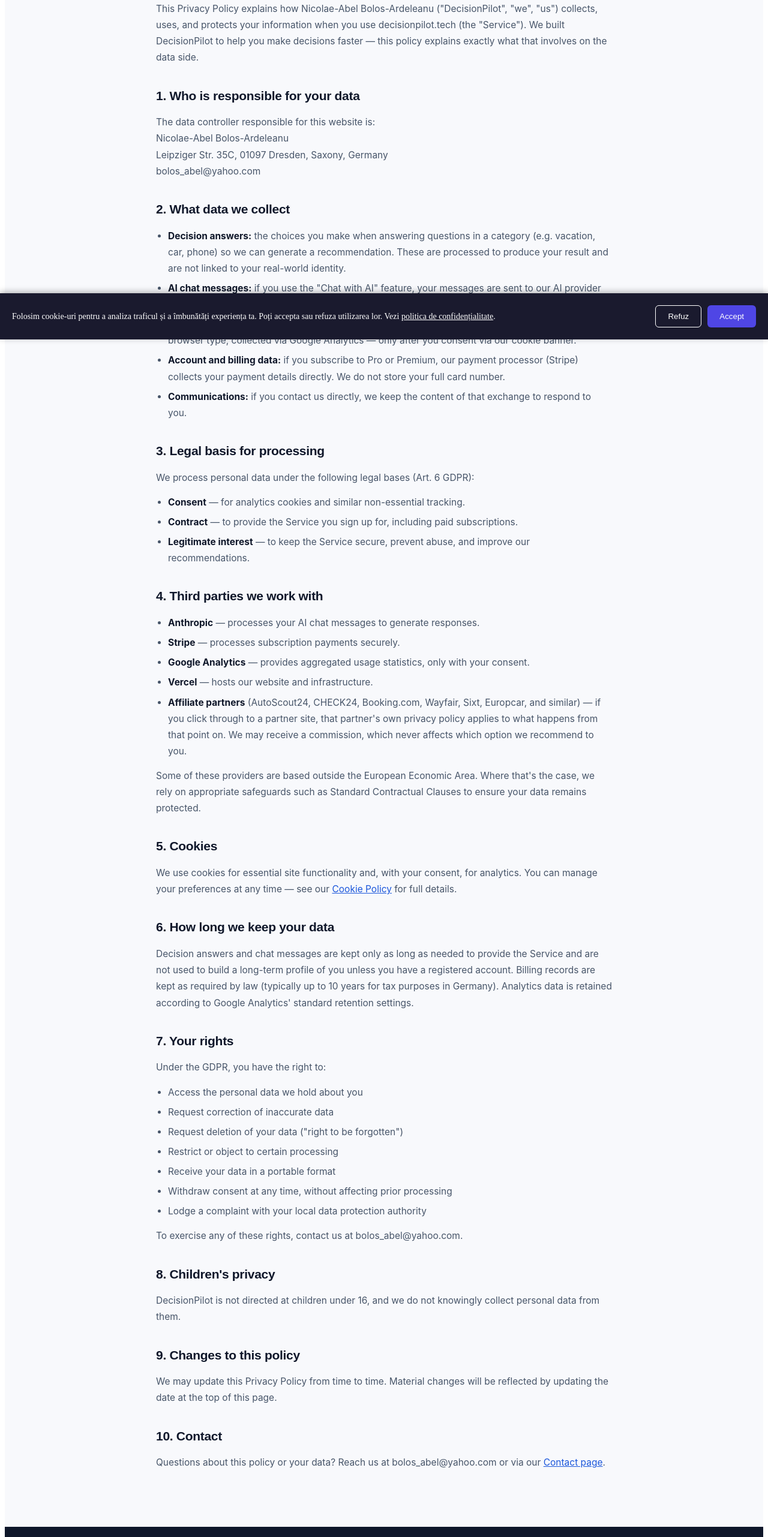
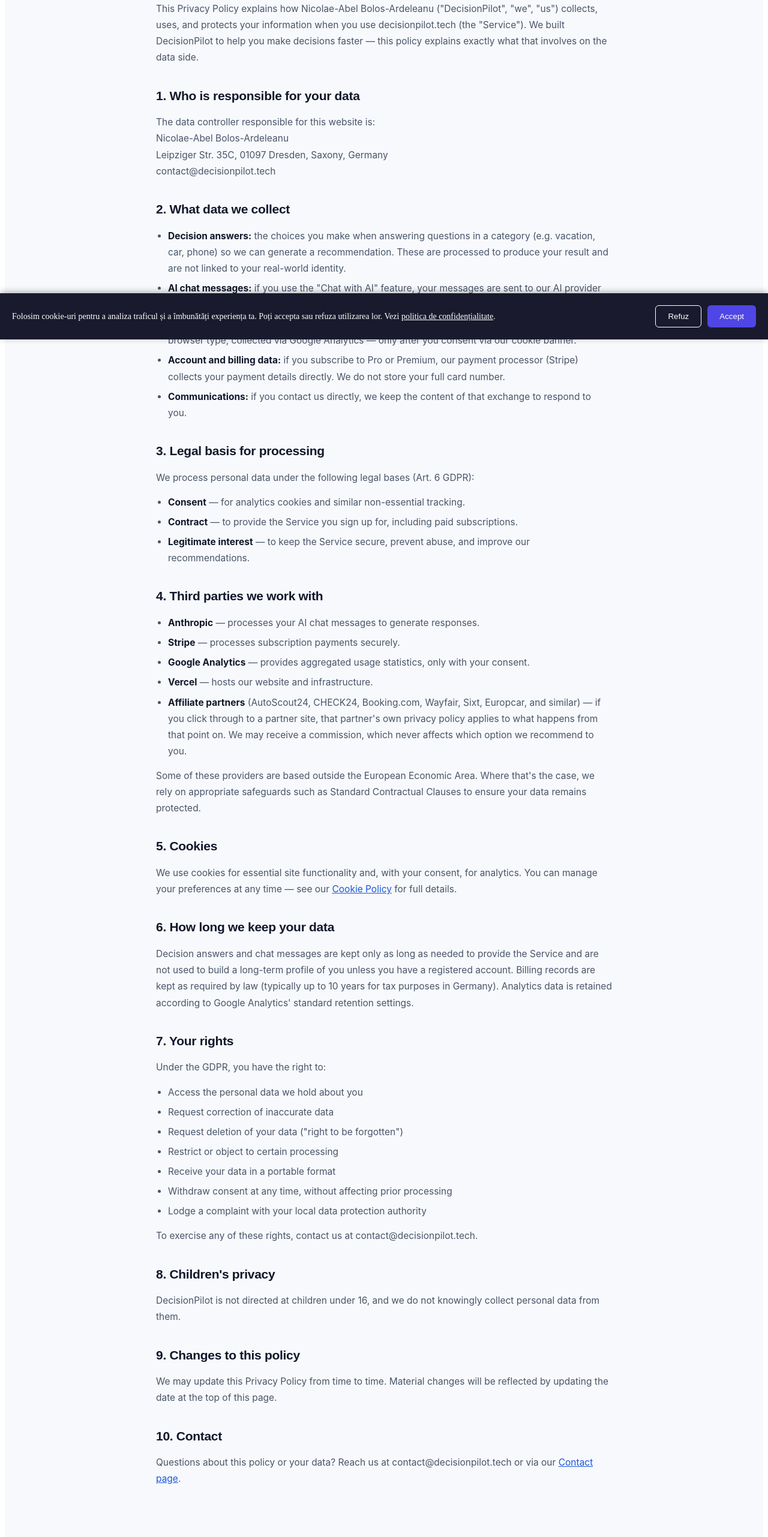
Before and after one commit to DocAB13/decisionpilot, a Next.js app: page /privacy in a window 1280 px wide. Shown: the part 234-2797 px from the top of the page at 60% size. Built offline with nearby package versions, Linux system fonts and the light colour scheme.

Commit message:
Fix missing closing div in pricing section - resolve build error

```diff
--- a/components/App.jsx
+++ b/components/App.jsx
@@ -1287,6 +1287,7 @@
             </div>
           </div>
         </div>
+        </div>
 
         {/* Categories */}
         <div id="categories" style={{ marginBottom: 80 }}>
--- a/pages/contact.js
+++ b/pages/contact.js
@@ -2,7 +2,7 @@
 import LegalLayout from "../components/LegalLayout";
 
 const C = { accent: "#1A56DB", accentLight: "#EEF3FF", border: "#E8ECF4", text: "#0F172A", muted: "#94A3B8" };
-const CONTACT_EMAIL = "bolos_abel@yahoo.com";
+const CONTACT_EMAIL = "contact@decisionpilot.tech";
 
 const REASONS = [
   { label: "General question", subject: "General question" },
--- a/pages/cookies.js
+++ b/pages/cookies.js
@@ -54,7 +54,7 @@
 
         <h2>6. Questions</h2>
         <p>
-          If you have questions about our use of cookies, contact us at bolos_abel@yahoo.com.
+          If you have questions about our use of cookies, contact us at contact@decisionpilot.tech.
         </p>
       </LegalLayout>
     </>
--- a/pages/privacy.js
+++ b/pages/privacy.js
@@ -20,7 +20,7 @@
           The data controller responsible for this website is:<br />
           Nicolae-Abel Bolos-Ardeleanu<br />
           Leipziger Str. 35C, 01097 Dresden, Saxony, Germany<br />
-          bolos_abel@yahoo.com
+          contact@decisionpilot.tech
         </p>
 
         <h2>2. What data we collect</h2>
@@ -79,7 +79,7 @@
           <li>Lodge a complaint with your local data protection authority</li>
         </ul>
         <p>
-          To exercise any of these rights, contact us at bolos_abel@yahoo.com.
+          To exercise any of these rights, contact us at contact@decisionpilot.tech.
         </p>
 
         <h2>8. Children's privacy</h2>
@@ -90,7 +90,7 @@
 
         <h2>10. Contact</h2>
         <p>
-          Questions about this policy or your data? Reach us at bolos_abel@yahoo.com or via our{" "}
+          Questions about this policy or your data? Reach us at contact@decisionpilot.tech or via our{" "}
           <a href="/contact" style={{ color: "#1A56DB" }}>Contact page</a>.
         </p>
       </LegalLayout>
--- a/pages/terms.js
+++ b/pages/terms.js
@@ -87,7 +87,7 @@
 
         <h2>11. Contact</h2>
         <p>
-          Questions about these Terms? Reach us at bolos_abel@yahoo.com or via our{" "}
+          Questions about these Terms? Reach us at contact@decisionpilot.tech or via our{" "}
           <a href="/contact" style={{ color: "#1A56DB" }}>Contact page</a>.
         </p>
       </LegalLayout>
```
